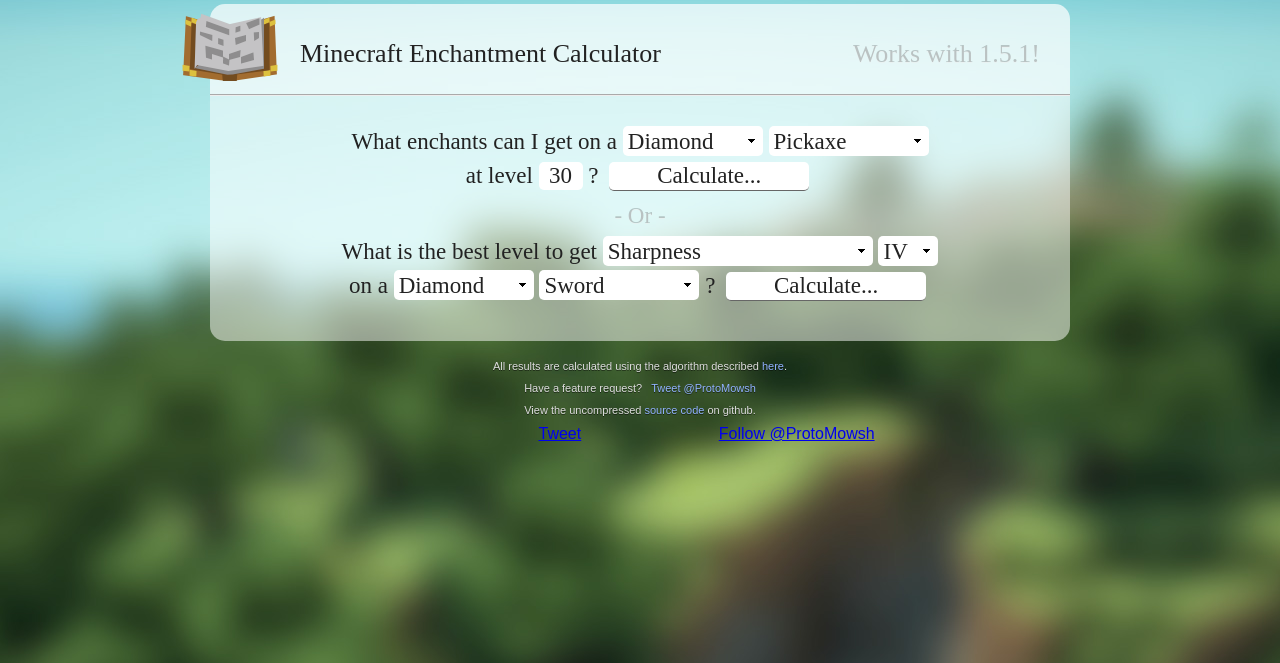
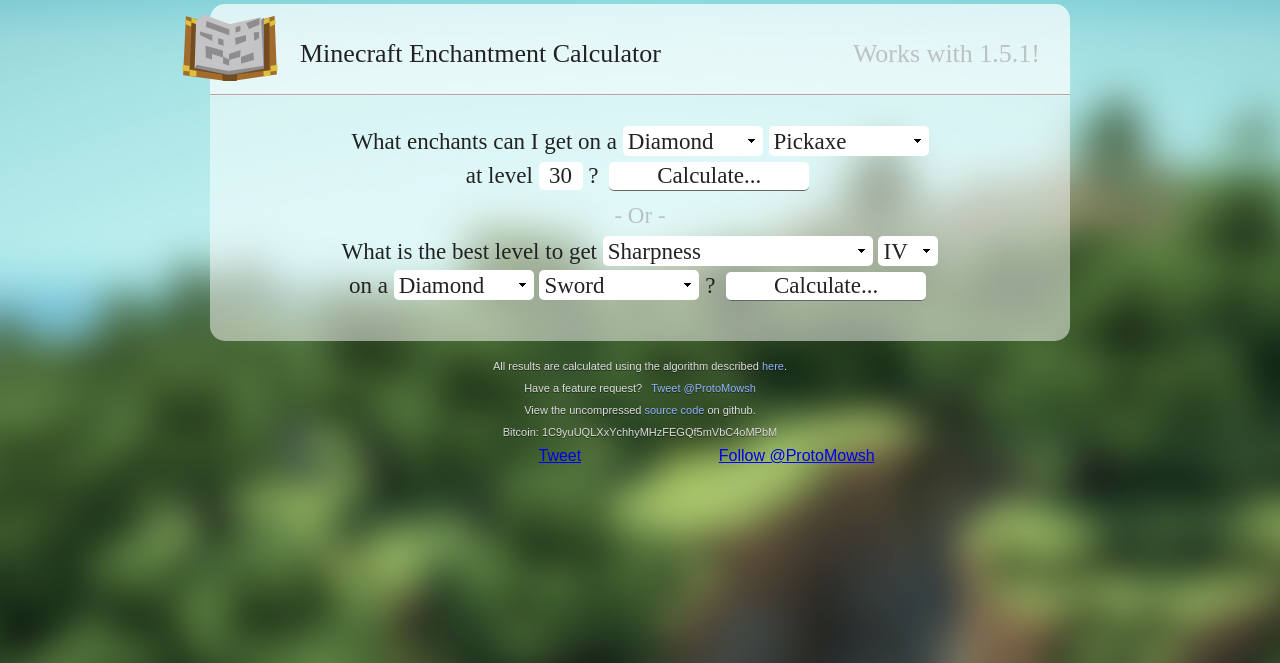
Before and after one commit to randomflyingtaco/Minecraft-Enchantment-Calculator, a PHP site: page / in a window 1280 px wide. Shown: the part 46-709 px from the top of the page. Run offline with PHP 8.4, Linux system fonts and the light colour scheme; some libraries are stand-ins or nearby versions; some web fonts are replaced.

Commit message:
Added bitcoin address to footer

```diff
--- a/index.php
+++ b/index.php
@@ -158,6 +158,9 @@
                 View the uncompressed
                 <a href="https://github.com/Mowsh/Minecraft-Enchantment-Calculator">source code</a>
                 on github.
+                <br />
+                <br />
+                Bitcoin: 1C9yuUQLXxYchhyMHzFEGQf5mVbC4oMPbM
             </div>
             <div id="gplus">
                 <!-- Google Plus -->
```
